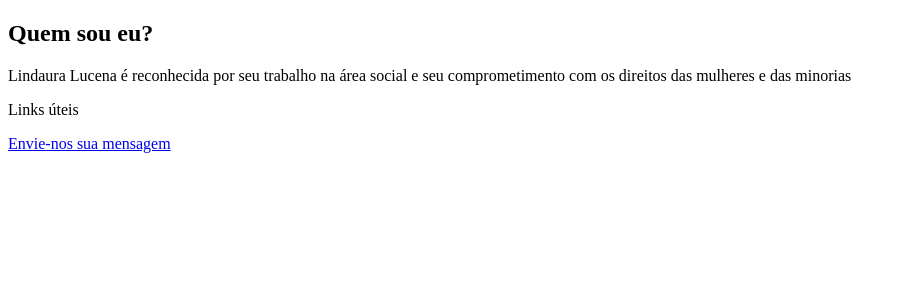
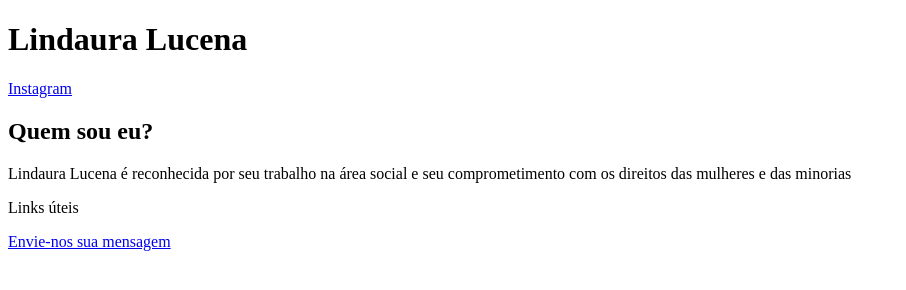
Before and after one commit to PadawanXXVI/lindaura-lucena, a plain HTML site: page index.html in a window 1280 px wide. Shown: the whole page, without its empty margins (0-906 px from the left). Drawn offline with Linux system fonts and the light colour scheme.

Commit message:
Atualização do header
Atualização do header

```diff
--- a/index.html
+++ b/index.html
@@ -7,7 +7,9 @@
 </head>
 <body>
     <header>
-
+        <h1>Lindaura Lucena</h1>
+        <a href="https://www.instagram.com/lindauralucena/">Instagram</a>
+        <a href="http://"></a>
     </header>
     <main>
         <article>
```
